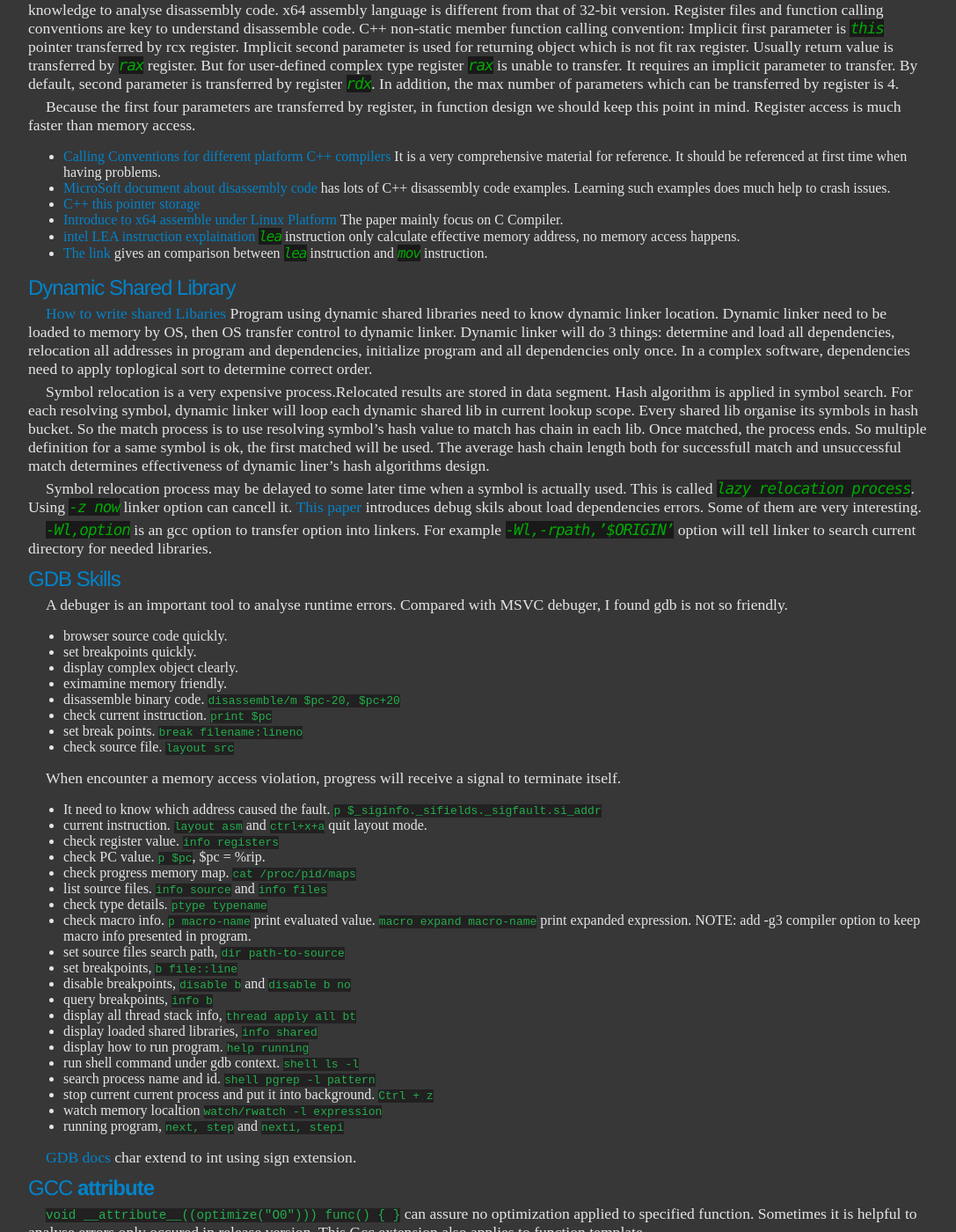
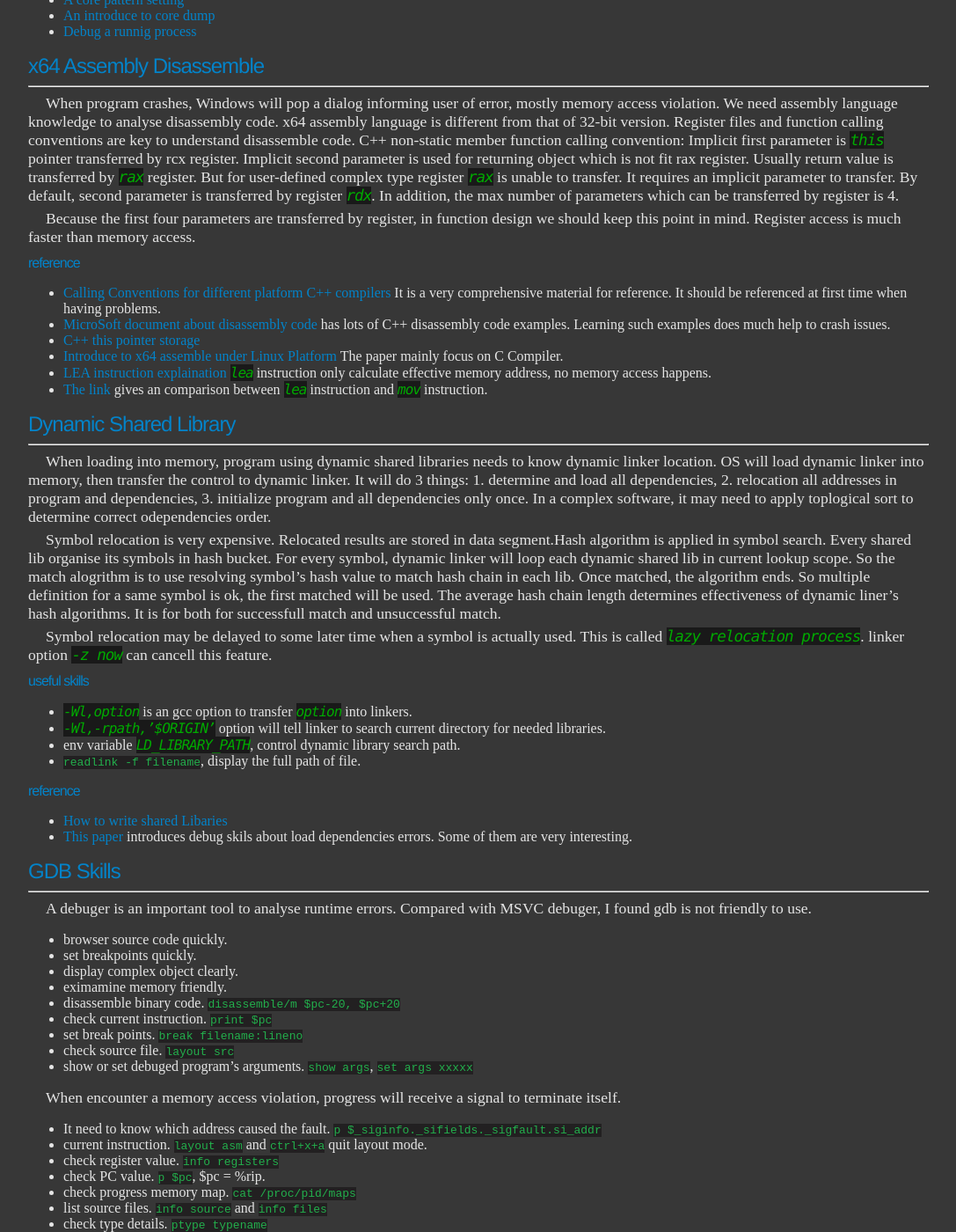
Before and after one commit to ychding11/ychding11.github.io, a Jekyll site: the page built from _posts/2015-03-12-Linux-Debug-summary.md, in a window 1280 px wide and 1400 px high, scrolled down 576 px. Shown: the whole window at 88% size, without its empty margins (96-1183 px from the left). Built offline with Jekyll 4.4.1, drawn with Linux system fonts in a browser that asks for light colours; some of the changed text lies outside the part shown.

Commit message:
add some debug related.

```diff
--- a/_posts/2015-03-12-Linux-Debug-summary.md
+++ b/_posts/2015-03-12-Linux-Debug-summary.md
@@ -6,7 +6,8 @@
 
 This post summarizes debugging skills with examples on Linux Platform.
 
-## Core Dump
+## Core dump
+---
 
 - Check whether core dump is enabled. Using command to check default core file size.
   `ulimit -c` command is to query the default size of dumped core size. 0 means core
@@ -22,13 +23,19 @@
 - Analyse dumped core file with gdb. Rebuild code with debug info added,for example adding -g compile option for gcc.
   Use command to open core file. `gdb a.out /tmp/corefiles/core-a.out-12754-1457789593`
 
-### Parameters Reference
+### parameters reference
 
 	+ *%e*  executable filename (without path prefix)
 	+ *%p*  PID of dumped process, as seen in the PID namespace in which the process resides
 	+ *%t*  time of dump, expressed as seconds since the Epoch,1970-01-01 00:00:00 +0000 (UTC)
 
+### reference
+- [A core pattern setting](http://man7.org/linux/man-pages/man5/core.5.html)
+- [An introduce to core dump](http://www.cnblogs.com/hazir/p/linxu_core_dump.html)
+- [Debug a runnig process](http://dirac.org/linux/gdb/06-Debugging_A_Running_Process.php)
+
 ## x64 Assembly Disassemble
+---
 
    When program crashes, Windows will pop a dialog informing user of error,
    mostly memory access violation. We need assembly language knowledge to
@@ -47,51 +54,48 @@
    design we should keep this point in mind. Register access is much faster than
    memory access.
 
+### reference
 - [Calling Conventions for different platform C++ compilers](http://www.agner.org/optimize/calling_conventions.pdf) It is a very
    comprehensive material for reference. It should be referenced at first time when having problems.
 - [MicroSoft document about disassembly code](https://msdn.microsoft.com/en-us/library/windows/hardware/ff538083(v=vs.85).aspx)
    has lots of C++ disassembly code examples. Learning such examples does much help to crash issues.
 - [C++ this pointer storage](http://stackoverflow.com/questions/16585562/where-is-the-this-pointer-stored-in-computer-memory)
-- [Introduce to x64 assemble under Linux Platform](https://cs.nyu.edu/courses/fall11/CSCI-GA.2130-001/x64-intro.pdf) The paper
-   mainly focus on C Compiler.
-- [intel LEA instruction explaination](https://courses.engr.illinois.edu/ece390/archive/spr2002/books/labmanual/inst-ref-lea.html)
-   *lea* instruction only calculate effective memory address, no memory access happens.
-- [The link](http://stackoverflow.com/questions/1699748/what-is-the-difference-between-mov-and-lea)
-   gives an comparison between *lea* instruction and *mov* instruction.
+- [Introduce to x64 assemble under Linux Platform](https://cs.nyu.edu/courses/fall11/CSCI-GA.2130-001/x64-intro.pdf) The paper mainly focus on C Compiler.
+- [LEA instruction explaination](https://courses.engr.illinois.edu/ece390/archive/spr2002/books/labmanual/inst-ref-lea.html) *lea* instruction only calculate effective memory address, no memory access happens.
+- [The link](http://stackoverflow.com/questions/1699748/what-is-the-difference-between-mov-and-lea) gives an comparison between *lea* instruction and *mov* instruction.
 
 ## Dynamic Shared Library
+---
 
-[How to write shared Libaries](https://www.akkadia.org/drepper/dsohowto.pdf)
-Program using dynamic shared libraries need to know dynamic linker location.
-Dynamic linker need to be loaded to memory by OS, then OS transfer control to
-dynamic linker.     Dynamic linker will do 3 things: determine and load all
-dependencies, relocation all addresses in program and dependencies, initialize
-program and all dependencies only once.      In a complex software, dependencies
-need to apply toplogical sort to determine correct order.
+When loading into memory, program using dynamic shared libraries needs to know dynamic linker location. OS will load dynamic linker into memory, then transfer the control to
+dynamic linker. It will do 3 things:
+	1. determine and load all dependencies,
+	2. relocation all addresses in program and dependencies,
+	3. initialize program and all dependencies only once.
+In a complex software, it may need to apply toplogical sort to determine correct odependencies order.
 
-Symbol relocation is a very expensive process.Relocated results are stored in data segment.
-Hash algorithm is applied in symbol search. For each resolving symbol, dynamic
-linker will loop each dynamic shared lib in current lookup scope. Every shared lib
-organise its symbols in hash bucket. So the match process is to use resolving symbol's
-hash value to match has chain in each lib. Once matched, the process ends.
+Symbol relocation is  very expensive. Relocated results are stored in data segment.Hash algorithm is applied in symbol search.
+Every shared lib organise its symbols in hash bucket. For every symbol, dynamic linker will loop each dynamic shared lib in current lookup scope.
+So the match alogrithm is to use resolving symbol's hash value to match hash chain in each lib. Once matched, the algorithm ends.
 So multiple definition for a same symbol is ok, the first matched will be used.
-The average hash chain length both for successfull match and unsuccessful match
-determines effectiveness of dynamic liner's hash algorithms design.
+The average hash chain length determines effectiveness of dynamic liner's hash algorithms. It is for both for successfull match and unsuccessful match.
 
-Symbol relocation process may be delayed to some later time when a symbol is
-actually used. This is called *lazy relocation process*. Using *-z now* linker
-option can cancell it.
-[This paper](https://cseweb.ucsd.edu/~gbournou/CSE131/the_inside_story_on_shared_libraries_and_dynamic_loading.pdf)
- introduces debug skils about load dependencies errors. Some of them are very interesting.
+Symbol relocation may be delayed to some later time when a symbol is actually used. This is called *lazy relocation process*. linker option *-z now* can cancell this feature.
 
-*-Wl,option* is an gcc option to transfer option into linkers. For example
-*-Wl,-rpath,'$ORIGIN'* option will tell linker to search current directory
-for needed libraries.
+### useful skills
+- *-Wl,option* is an gcc option to transfer *option* into linkers.
+- *-Wl,-rpath,'$ORIGIN'* option will tell linker to search current directory for needed libraries.
+- env variable *LD_LIBRARY_PATH*, control dynamic library search path.
+- `readlink -f filename`, display the full path of file.
+
+### reference
+- [How to write shared Libaries](https://www.akkadia.org/drepper/dsohowto.pdf)
+- [This paper](https://cseweb.ucsd.edu/~gbournou/CSE131/the_inside_story_on_shared_libraries_and_dynamic_loading.pdf) introduces debug skils about load dependencies errors. Some of them are very interesting.
 
 ## GDB Skills
+---
 
-A debuger is an important tool to analyse runtime errors.
-Compared with MSVC debuger, I found gdb is not so friendly.
+A debuger is an important tool to analyse runtime errors. Compared with MSVC debuger, I found gdb is not friendly to use.
 
 - browser source code quickly.
 - set breakpoints quickly.
@@ -101,6 +105,7 @@
 - check current instruction. `print $pc`
 - set break points. `break filename:lineno`
 - check source file. `layout src`
+- show or set debuged program's arguments. `show args`, `set args xxxxx`
 
 When encounter a memory access violation, progress will receive a signal to
 terminate itself.
@@ -129,10 +134,13 @@
 + watch memory localtion `watch/rwatch -l expression`
 - running program, `next, step` and `nexti, stepi`
 
-[GDB docs](http://sourceware.org/gdb/current/onlinedocs/gdb/)
-char extend to int using sign extension.
+### reference
+- [GDB mannual](http://sourceware.org/gdb/current/onlinedocs/gdb/) char extend to int using sign extension.
 
-## GCC __attribute__
+## GCC extension
+---
+
+### GCC __attribute__
 
 `void __attribute__((optimize("O0"))) func() { }` can assure no optimization
 applied to specified function. Sometimes it is helpful to analyse errors only
@@ -151,8 +159,3 @@
    I found several parsed elements is extremely large. They control loops and
    decide memory allocation size. These operations do non-sense things and consume
    lots of time.
-
-## Reference
-- [A core pattern setting](http://man7.org/linux/man-pages/man5/core.5.html)
-- [An introduce to core dump](http://www.cnblogs.com/hazir/p/linxu_core_dump.html)
-- [Debug a runnig process](http://dirac.org/linux/gdb/06-Debugging_A_Running_Process.php)
```
Also changed, not shown: _posts/2015-03-16-Useful-Linux-Command.md (+5 -1 lines), _posts/2016-09-17-Python-Resources.md (+4 -1 lines).
